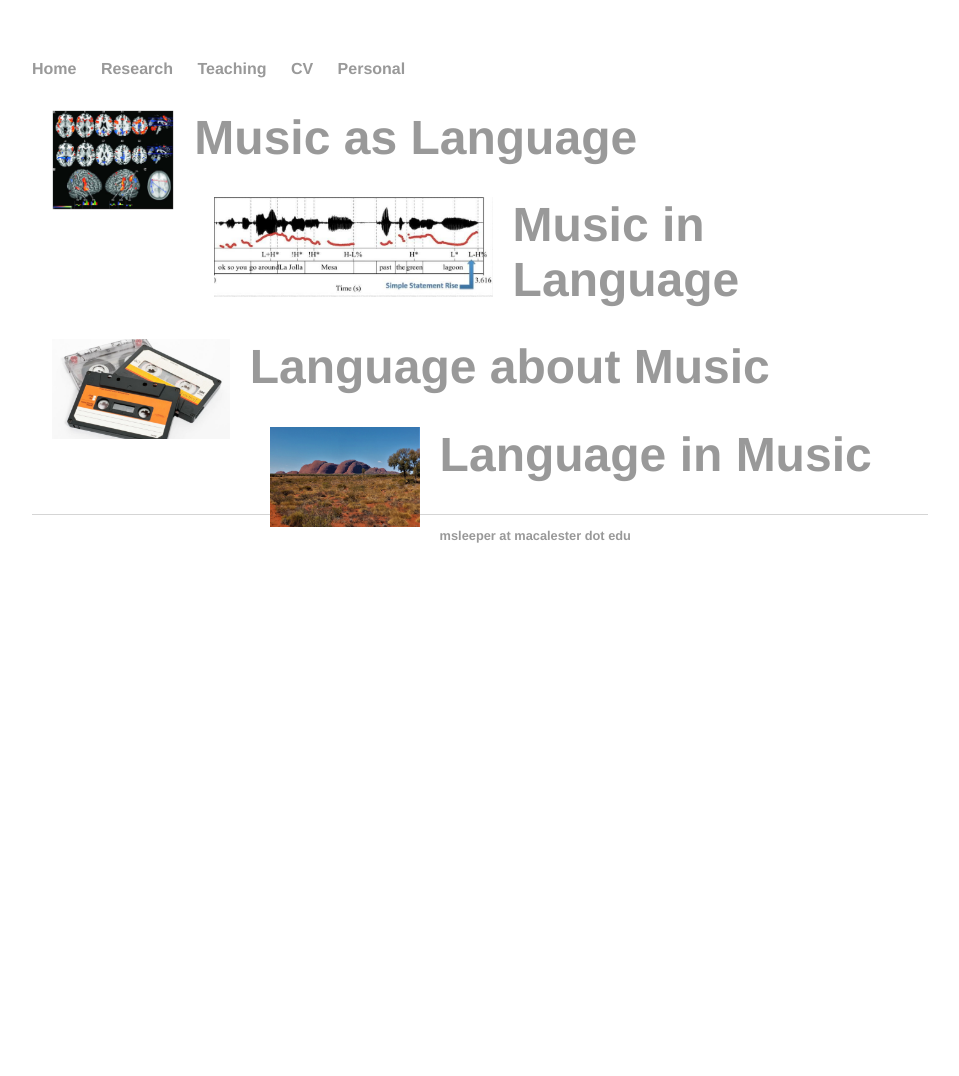
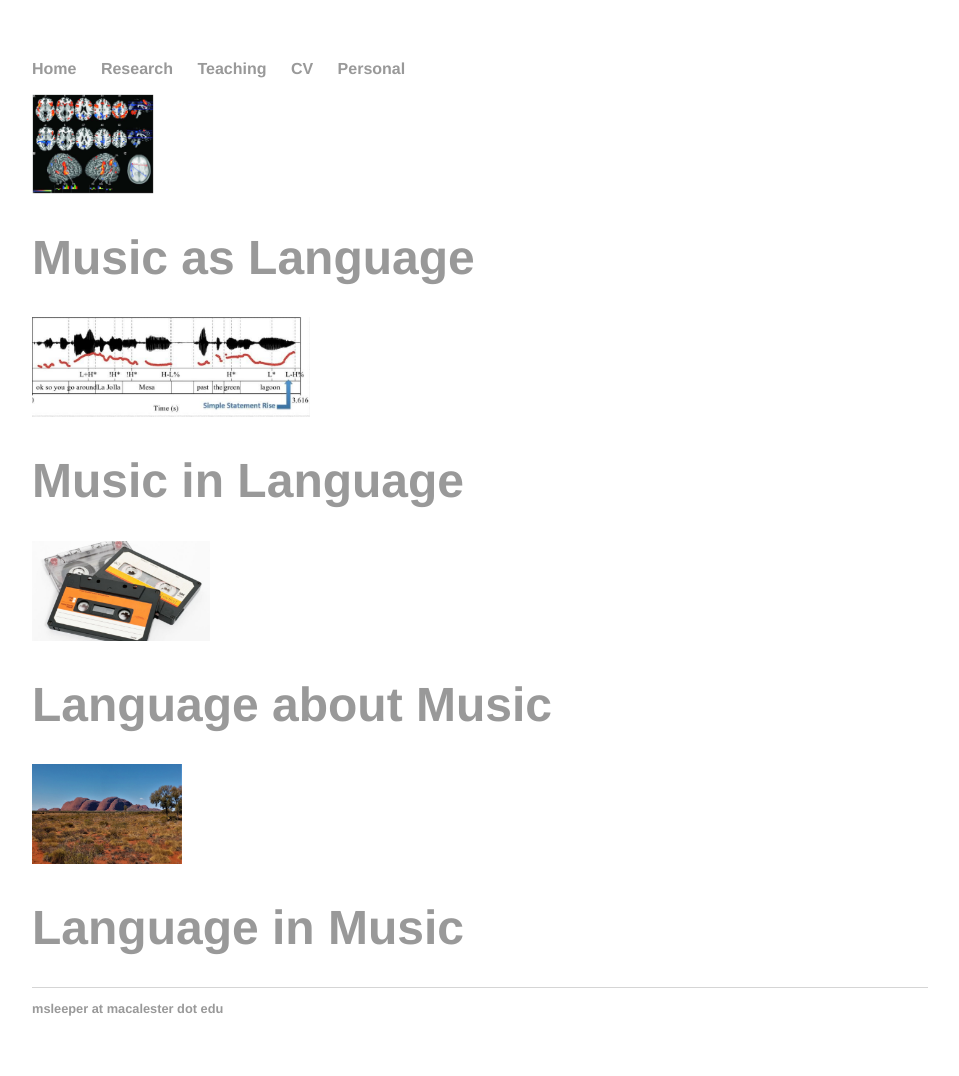
Before and after one commit to morgansleeper/morgansleeper.github.io, a Jekyll site: the page built from 220/index.html, in a window 1280 px wide. Shown: the whole page, without its empty margins (160-1119 px from the left). Built offline with Jekyll 4.4.1, drawn with Linux system fonts in a browser that asks for light colours; before the commit the page ends 900 px from its top, so only the background shows below that.

Commit message:
Update index.html

```diff
--- a/220/index.html
+++ b/220/index.html
@@ -3,14 +3,14 @@
 title: Language & Music
 ---
 <div class="blurb">
-	<img src="220pics/brains.jpg" height= "100" style="float:left; padding: 0px 20px 20px 20px"/><h1><a href = "https://www.medicalnewstoday.com/articles/273060#-Trading-fours-"> Music as Language</a></h1>
+	<img src="220pics/brains.jpg" height= "100" padding: 0px 20px 20px 20px"/><h1><a href = "https://www.medicalnewstoday.com/articles/273060#-Trading-fours-"> Music as Language</a></h1>
 </div>
 <div class="blurb">
-	<img src="220pics/uptalk.jpg" height= "100" style="float:left; padding: 0px 20px 20px 20px"/><h1><a href = "https://www.wbur.org/commonhealth/2013/12/04/uptalk-spreads-valley-girls">Music in Language</a></h1>
+	<img src="220pics/uptalk.jpg" height= "100" padding: 0px 20px 20px 20px"/><h1><a href = "https://www.wbur.org/commonhealth/2013/12/04/uptalk-spreads-valley-girls">Music in Language</a></h1>
 </div>
 <div class="blurb">
-	<img src="220pics/tapes.jpg" height= "100" style="float:left; padding: 0px 20px 20px 20px"/><h1><a href = "https://soundstudiesblog.com/2018/06/25/mixtapes-v-playlists-medium-message-materiality/">Language about Music</a></h1>
+	<img src="220pics/tapes.jpg" height= "100" padding: 0px 20px 20px 20px"/><h1><a href = "https://soundstudiesblog.com/2018/06/25/mixtapes-v-playlists-medium-message-materiality/">Language about Music</a></h1>
 </div>
 <div class="blurb">
-	<img src="220pics/uluru.jpg" height= "100" style="float:left; padding: 0px 20px 20px 20px"/><h1><a href = "https://theconversation.com/aboriginal-australias-smash-hit-that-went-viral-112615">Language in Music</a></h1>
+	<img src="220pics/uluru.jpg" height= "100" padding: 0px 20px 20px 20px"/><h1><a href = "https://theconversation.com/aboriginal-australias-smash-hit-that-went-viral-112615">Language in Music</a></h1>
 </div>
```
